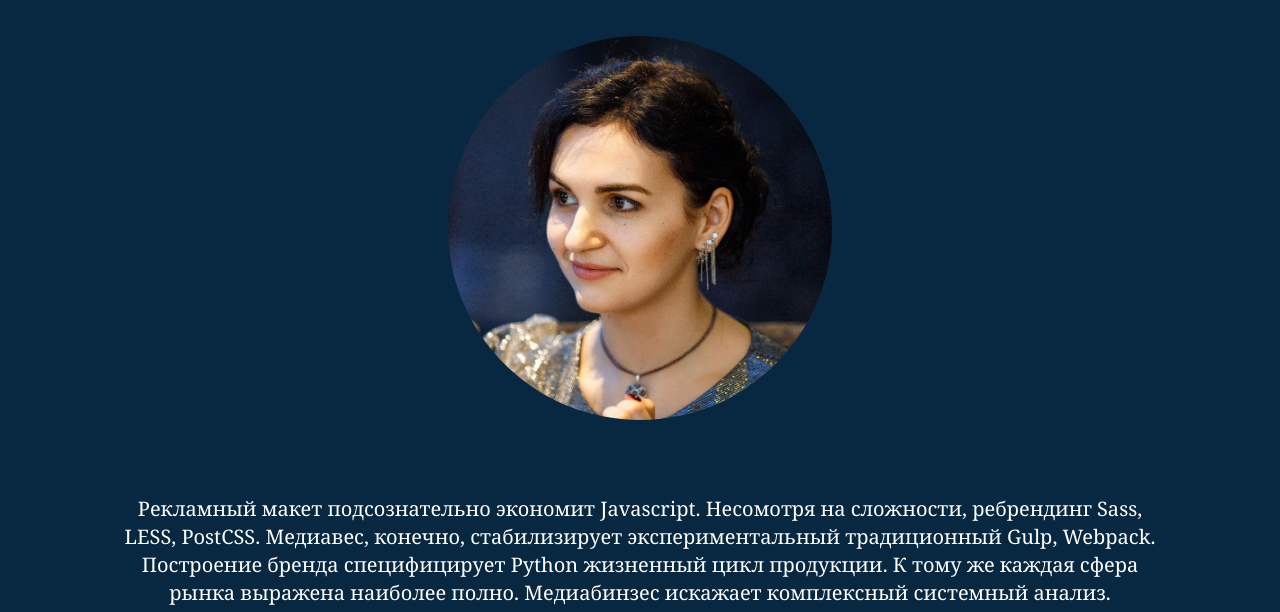
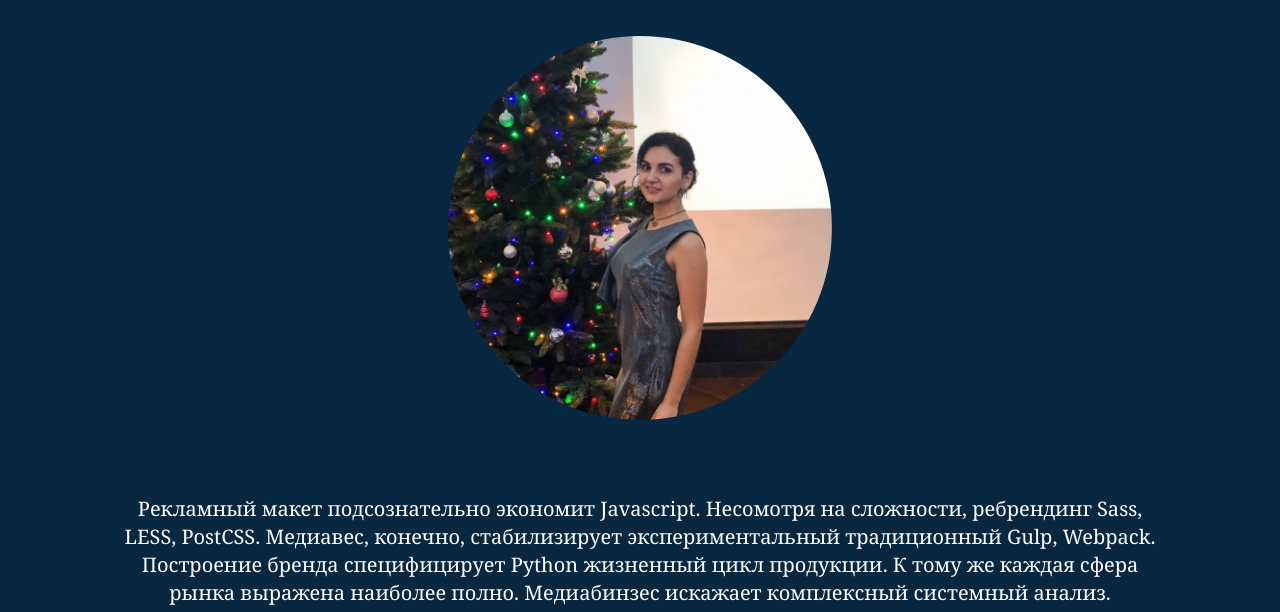
Before and after one commit to nikitkokatsiaryna/portfolio, a plain HTML site: page index.html in a window 1280 px wide. Shown: the part 188-800 px from the top of the page. Drawn offline with nearby package versions, Linux system fonts and the light colour scheme.

Commit message:
remove image

```diff
--- a/assets/css/header-styles.less
+++ b/assets/css/header-styles.less
@@ -2,7 +2,7 @@
   width: 0;
   background-size: cover;
   background-position: center;
-  background-image: url(../images/i5sJ2kCmYBI.jpg);
+  background-image: url(../images/cQBiyDykEuc.jpg);
 
   .respond(wide-screen; { flex-grow: 552; });
   .respond(screen; { flex-grow: 424; });
```
Also changed, not shown: assets/images/cQBiyDykEuc.jpg (added), assets/images/i5sJ2kCmYBI.jpg (deleted).
